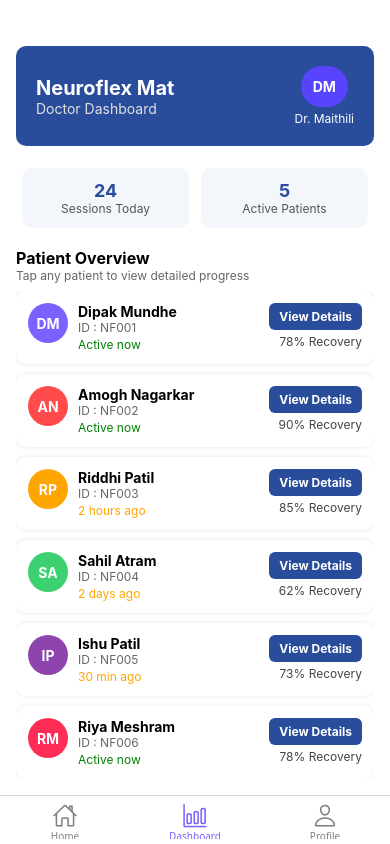
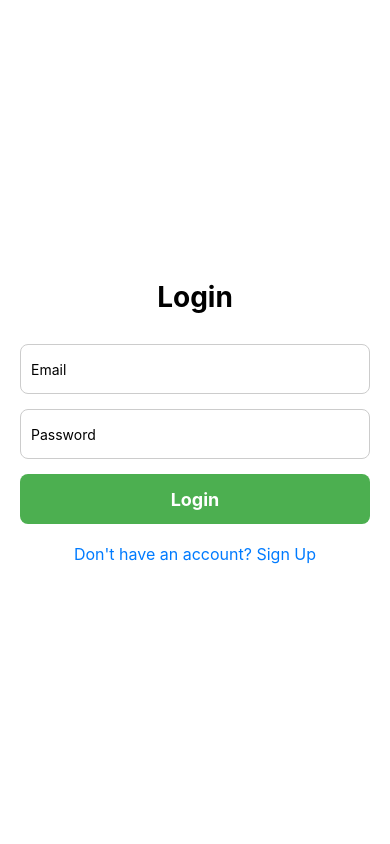
Before and after one commit to maithilighodmare/NeuroFlex-mobile-app, a React Native app in the folder NeuroFlexApp/: screen /Dashboard in a window 390 px wide. Built offline with nearby package versions, Linux system fonts and the light colour scheme.

Commit message:
setup login, signup, onboarding , splash screen

```diff
--- a/NeuroFlexApp/App.jsx
+++ b/NeuroFlexApp/App.jsx
@@ -5,22 +5,21 @@ import { createBottomTabNavigator } from "@react-navigation/bottom-tabs";
 import { createNativeStackNavigator } from "@react-navigation/native-stack";
 import { Ionicons } from "@expo/vector-icons";
 
-// Import screens
+// Screens
 import DoctorDashboard from "./src/screens/Doctor/DoctorDashboard";
 import PatientDetails from "./src/screens/Doctor/PatientDetails";
 import DoctorProfile from "./src/screens/Doctor/DoctorProfile";
-// Placeholder screens
-function HomeScreen() {
-  return null;
-}
-function ProfileScreen() {
-  return null;
-}
+import PatientDashboard from "./src/screens/Patient/PatientDashboard";
+
+// New Screens
+import SplashScreen from "./src/screens/Onboarding/SplashScreen";
+import Login from "./src/screens/Auth/Login/Login";
+import Signup from "./src/screens/Auth/Signup/Signup";
 
 const Stack = createNativeStackNavigator();
 const Tab = createBottomTabNavigator();
 
-// Tabs for Doctor
+// Doctor Tabs
 function DoctorTabs() {
   return (
     <Tab.Navigator
@@ -37,9 +36,9 @@ function DoctorTabs() {
         tabBarInactiveTintColor: "gray",
       })}
     >
-      <Tab.Screen name="Home" component={HomeScreen} />
+      <Tab.Screen name="Home" component={DoctorDashboard} />
       <Tab.Screen name="Dashboard" component={DoctorDashboard} />
-      <Tab.Screen name="Profile" component={ProfileScreen} />
+      <Tab.Screen name="Profile" component={DoctorProfile} />
     </Tab.Navigator>
   );
 }
@@ -48,20 +47,44 @@ export default function App() {
   return (
     <NavigationContainer>
       <StatusBar style="auto" />
-      <Stack.Navigator>
-        {/* Tabs as main screen */}
+      <Stack.Navigator initialRouteName="Splash">
+        {/* Splash */}
+        <Stack.Screen
+          name="Splash"
+          component={SplashScreen}
+          options={{ headerShown: false }}
+        />
+
+        {/* Auth */}
+        <Stack.Screen
+          name="Login"
+          component={Login}
+          options={{ headerShown: false }}
+        />
+        <Stack.Screen
+          name="Signup"
+          component={Signup}
+          options={{ headerShown: false }}
+        />
+
+        {/* Doctor Flow */}
         <Stack.Screen
           name="Doctor"
           component={DoctorTabs}
           options={{ headerShown: false }}
         />
-
-        {/* Patient details screen */}
         <Stack.Screen
           name="PatientDetails"
           component={PatientDetails}
           options={{ title: "Patient Details" }}
         />
+
+        {/* Patient Flow */}
+        <Stack.Screen
+          name="Patient"
+          component={PatientDashboard}
+          options={{ headerShown: false }}
+        />
       </Stack.Navigator>
     </NavigationContainer>
   );
--- a/NeuroFlexApp/src/screens/Auth/Login/Login.jsx
+++ b/NeuroFlexApp/src/screens/Auth/Login/Login.jsx
@@ -0,0 +1,93 @@
+import React, { useState } from "react";
+import {
+  View,
+  Text,
+  TextInput,
+  TouchableOpacity,
+  StyleSheet,
+} from "react-native";
+
+export default function Login({ navigation }) {
+  const [email, setEmail] = useState("");
+  const [password, setPassword] = useState("");
+
+  const handleLogin = () => {
+    // Add authentication logic here
+    console.log("Email:", email, "Password:", password);
+    navigation.navigate("PatientDashboard"); // Redirect after login
+  };
+
+  return (
+    <View style={styles.container}>
+      <Text style={styles.title}>Login</Text>
+
+      <TextInput
+        style={styles.input}
+        placeholder="Email"
+        value={email}
+        onChangeText={setEmail}
+        keyboardType="email-address"
+        autoCapitalize="none"
+      />
+
+      <TextInput
+        style={styles.input}
+        placeholder="Password"
+        value={password}
+        onChangeText={setPassword}
+        secureTextEntry
+      />
+
+      <TouchableOpacity style={styles.button} onPress={handleLogin}>
+        <Text style={styles.buttonText}>Login</Text>
+      </TouchableOpacity>
+
+      <TouchableOpacity onPress={() => navigation.navigate("Signup")}>
+        <Text style={styles.signupText}>Don't have an account? Sign Up</Text>
+      </TouchableOpacity>
+
+    </View>
+  );
+}
+
+const styles = StyleSheet.create({
+  container: {
+    flex: 1,
+    justifyContent: "center",
+    alignItems: "center",
+    padding: 20,
+    backgroundColor: "#fff",
+  },
+  title: {
+    fontSize: 28,
+    fontWeight: "bold",
+    marginBottom: 30,
+  },
+  input: {
+    width: "100%",
+    height: 50,
+    borderWidth: 1,
+    borderColor: "#ccc",
+    borderRadius: 8,
+    paddingHorizontal: 10,
+    marginBottom: 15,
+  },
+  button: {
+    width: "100%",
+    height: 50,
+    backgroundColor: "#4CAF50",
+    borderRadius: 8,
+    justifyContent: "center",
+    alignItems: "center",
+    marginBottom: 20,
+  },
+  buttonText: {
+    color: "#fff",
+    fontSize: 18,
+    fontWeight: "bold",
+  },
+  signupText: {
+    color: "#007BFF",
+    fontSize: 16,
+  },
+});
--- a/NeuroFlexApp/src/screens/Auth/Signup/Signup.jsx
+++ b/NeuroFlexApp/src/screens/Auth/Signup/Signup.jsx
@@ -0,0 +1,73 @@
+import React, { useState } from "react";
+import { View, Text, Button, StyleSheet, TextInput } from "react-native";
+
+export default function Signup({ navigation }) {
+  const [name, setName] = useState("");
+  const [email, setEmail] = useState("");
+  const [password, setPassword] = useState("");
+
+  return (
+    <View style={styles.container}>
+      <Text style={styles.title}>Sign Up</Text>
+
+      {/* Simple Form */}
+      <TextInput
+        style={styles.input}
+        placeholder="Full Name"
+        value={name}
+        onChangeText={setName}
+      />
+      <TextInput
+        style={styles.input}
+        placeholder="Email"
+        value={email}
+        onChangeText={setEmail}
+        keyboardType="email-address"
+      />
+      <TextInput
+        style={styles.input}
+        placeholder="Password"
+        value={password}
+        onChangeText={setPassword}
+        secureTextEntry
+      />
+
+      {/* Buttons */}
+      <Button
+        title="Sign Up as Doctor"
+        onPress={() => navigation.replace("Doctor")}
+      />
+      <Button
+        title="Sign Up as Patient"
+        onPress={() => navigation.replace("Patient")}
+      />
+
+      <View style={{ marginTop: 20 }}>
+        <Button
+          title="Already have an account? Login"
+          onPress={() => navigation.navigate("Login")}
+          color="#7B61FF"
+        />
+      </View>
+    </View>
+  );
+}
+
+const styles = StyleSheet.create({
+  container: {
+    flex: 1,
+    justifyContent: "center",
+    alignItems: "center",
+    backgroundColor: "#fff",
+    padding: 20,
+  },
+  title: { fontSize: 24, fontWeight: "bold", marginBottom: 20 },
+  input: {
+    width: "100%",
+    borderWidth: 1,
+    borderColor: "#ccc",
+    borderRadius: 8,
+    padding: 10,
+    marginBottom: 12,
+  },
+});
--- a/NeuroFlexApp/src/screens/Onboarding/SplashScreen.jsx
+++ b/NeuroFlexApp/src/screens/Onboarding/SplashScreen.jsx
@@ -0,0 +1,23 @@
+import React, { useEffect } from "react";
+import { View, Text, StyleSheet, ActivityIndicator } from "react-native";
+
+export default function SplashScreen({ navigation }) {
+  useEffect(() => {
+    const timer = setTimeout(() => {
+      navigation.replace("Login"); // go to login after 2 sec
+    }, 2000);
+    return () => clearTimeout(timer);
+  }, []);
+
+  return (
+    <View style={styles.container}>
+      <Text style={styles.title}>NeuroFlex</Text>
+      <ActivityIndicator size="large" color="#7B61FF" />
+    </View>
+  );
+}
+
+const styles = StyleSheet.create({
+  container: { flex: 1, justifyContent: "center", alignItems: "center", backgroundColor: "#fff" },
+  title: { fontSize: 32, fontWeight: "bold", marginBottom: 20, color: "#7B61FF" }
+});
--- a/NeuroFlexApp/src/screens/Patient/PatientDashboard.jsx
+++ b/NeuroFlexApp/src/screens/Patient/PatientDashboard.jsx
@@ -0,0 +1,21 @@
+import React from "react";
+import { View, Text, StyleSheet, Button } from "react-native";
+
+export default function PatientDashboard({ navigation }) {
+  return (
+    <View style={styles.container}>
+      <Text style={styles.title}>Welcome to Patient Dashboard</Text>
+
+      <Button
+        title="Back to Signup"
+        onPress={() => navigation.replace("Signup")}
+        color="#7B61FF"
+      />
+    </View>
+  );
+}
+
+const styles = StyleSheet.create({
+  container: { flex: 1, justifyContent: "center", alignItems: "center" },
+  title: { fontSize: 20, fontWeight: "bold", marginBottom: 20 },
+});
```
Also changed, not shown: NeuroFlexApp/src/screens/Onboarding/Onboarding.jsx (+18 -0 lines).
